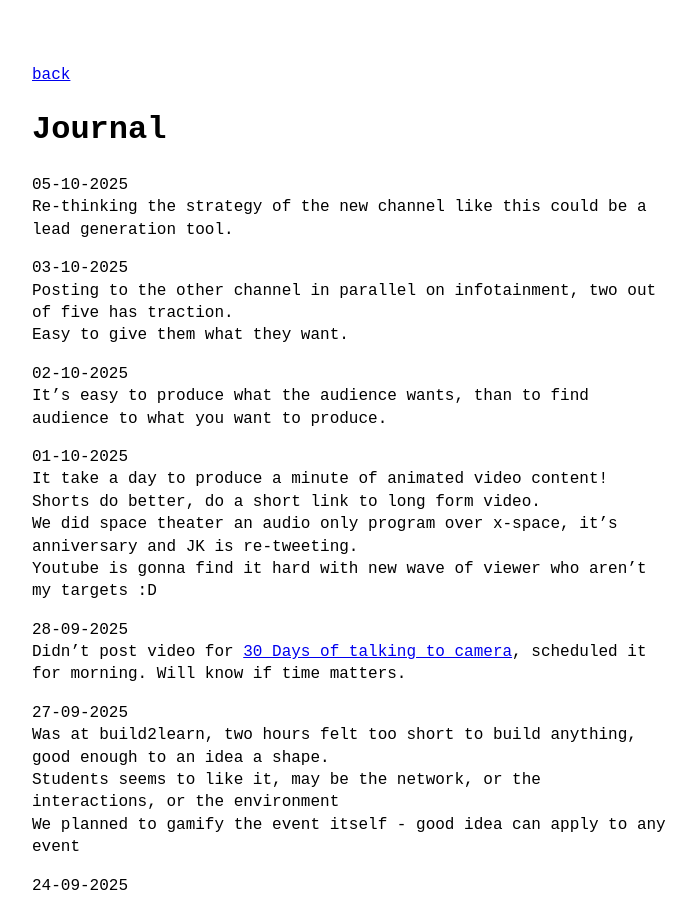
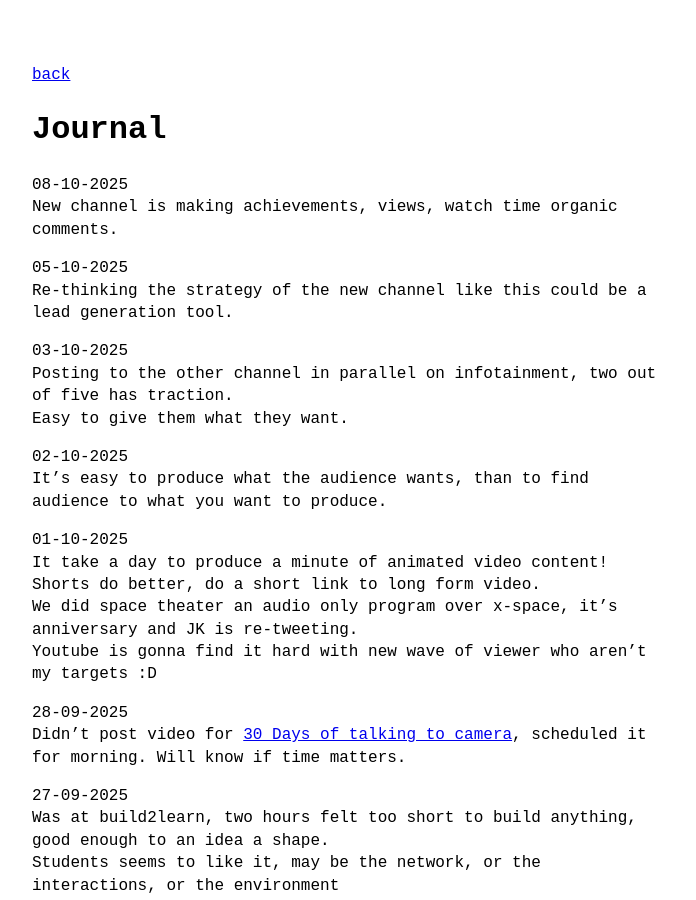
Before and after one commit to VallarasuS/Vallarasu.in, a Jekyll site: the page built from docs/open-journal.md, in a window 1280 px wide and 900 px high. Shown: the whole window, without its empty margins (288-984 px from the left). Built offline with Jekyll 4.4.1, drawn with Linux system fonts in a browser that asks for light colours.

Commit message:
Update open-journal.md

```diff
--- a/docs/open-journal.md
+++ b/docs/open-journal.md
@@ -2,6 +2,9 @@
 layout: page
 title: Journal
 ---
+
+08-10-2025<br>
+New channel is making achievements, views, watch time organic comments.
 
 05-10-2025<br>
 Re-thinking the strategy of the new channel like this could be a lead generation tool.
```
